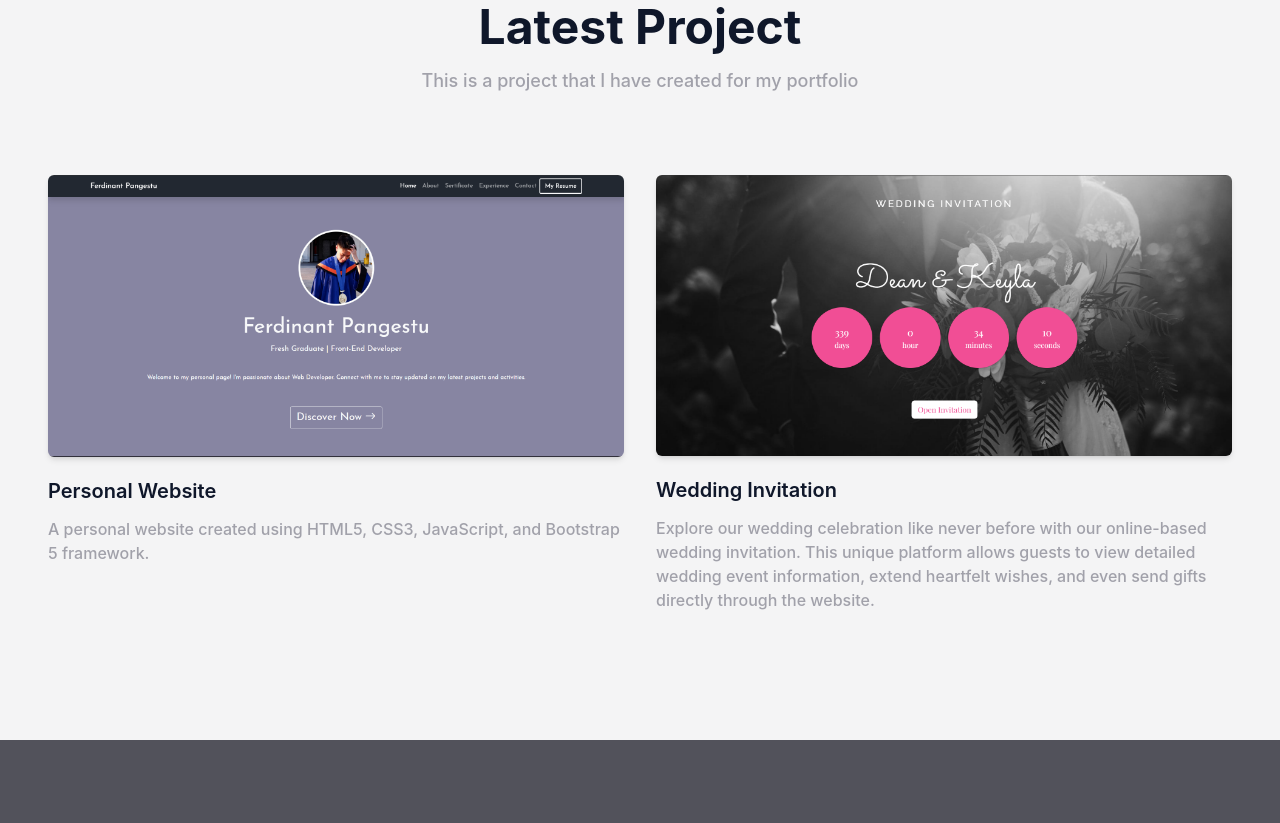
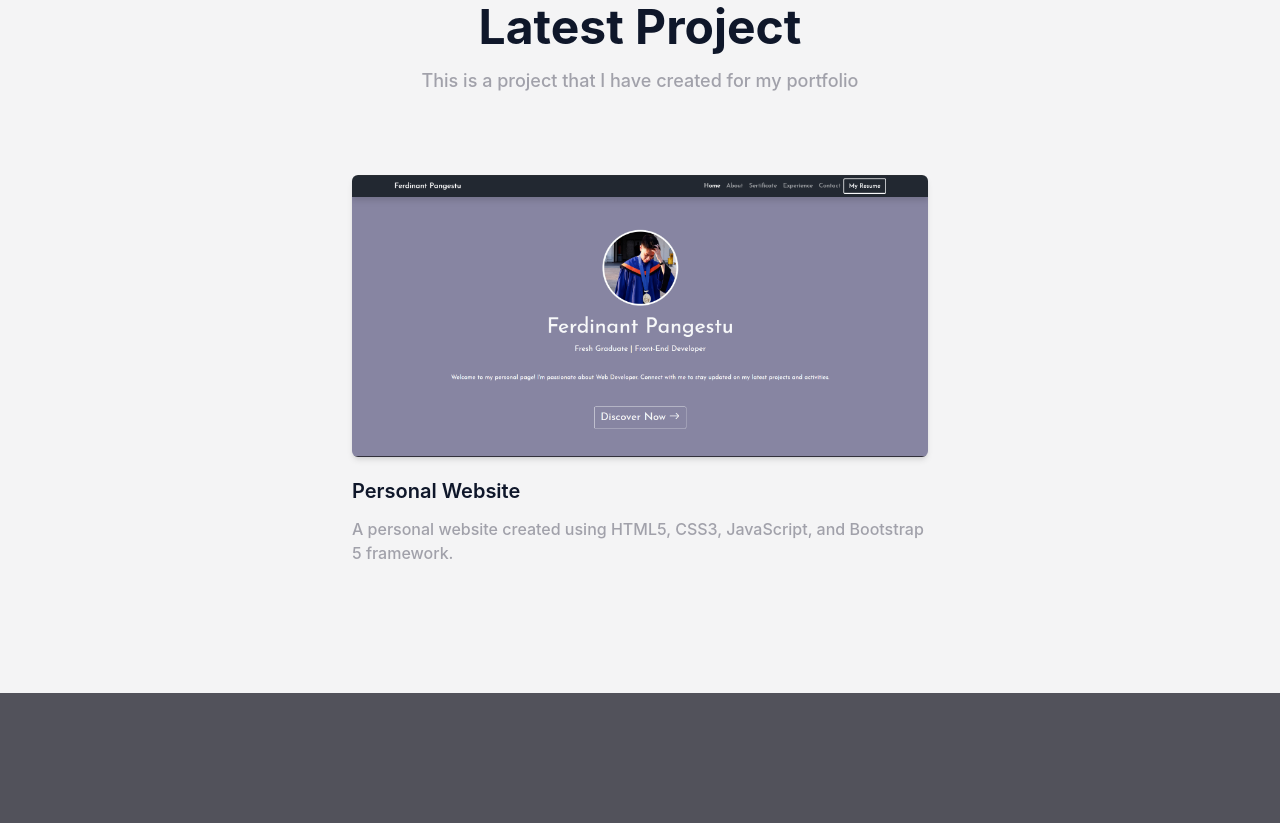
Before and after one commit to Hxnlchs/portfolio-tailwindcss, a website: page index.html in a window 1280 px wide. Shown: the part 1337-2160 px from the top of the page. Drawn offline with Linux system fonts and the light colour scheme.

Commit message:
Revert "add wedding inv project"
This reverts commit fa4cb0ab9efea06dd5d10a3dfea9649037de8146.

```diff
--- a/index.html
+++ b/index.html
@@ -145,13 +145,13 @@
             <p class="font-medium text-base text-secondary">A personal website created using HTML5, CSS3, JavaScript, and Bootstrap 5 framework.</p>
           </div>
           <!-- Card End -->
-          <div class="mb-12 p-4 md:w-1/2">
+          <!-- <div class="mb-12 p-4 md:w-1/2">
             <div class="rounded-md shadow-md overflow-hidden">
-              <img src="img/wedding-inv.png" alt="project1" width="wedding_invitation">
+              <img src="../img/image (1).png" alt="project1" width="w-full">
             </div>
-            <h3 class="font-semibold text-xl text-dark mt-5 mb-3"><a href="https://hxnlchs.github.io/wedding-invitation" target="_blank">Wedding Invitation</a></h3>
-            <p class="font-medium text-base text-secondary">Explore our wedding celebration like never before with our online-based wedding invitation. This unique platform allows guests to view detailed wedding event information, extend heartfelt wishes, and even send gifts directly through the website.</p>
-          </div>
+            <h3 class="font-semibold text-xl text-dark mt-5 mb-3">Website Bootstrap 5</h3>
+            <p class="font-medium text-base text-secondary">Lorem ipsum dolor sit amet consectetur adipisicing elit. Voluptatibus nostrum reiciendis velit. Temporibus, magni maiores?</p>
+          </div> -->
         </div>
       </div>
     </section>
@@ -190,7 +190,7 @@
           hover:opacity-100 lg:mx-600 xl:mx-8">
         <img src="" alt=""></a>
         </div>
-      </div>
+      </div> -->
     </section>
     <!-- Client Section End -->
 
@@ -201,7 +201,7 @@
           <div class="max-w-full mx-auto text-center mb-16">
             <h4 class="font-semibold text-lg text-primary mb-2 mt-10">Blog</h4>
             <h2 class="font-bold text-dark text-3xl mb-4 sm:text-4xl lg:text-5xl">Latest Posts</h2>
-            <p class="font-medium text-md text-secondary md:text-lg">It's a collection of my writings.</p>
+            <p class="font-medium text-md text-secondary md:text-lg">Lorem ipsum dolor sit, amet consectetur adipisicing elit. Nostrum, non. Veritatis tempore id voluptas, porro quidem ipsam cupiditate repellat aliquam.</p>
           </div>
         </div>
         <div class="flex flex-wrap">
```
Also changed, not shown: img/wedding-inv.png (deleted).
